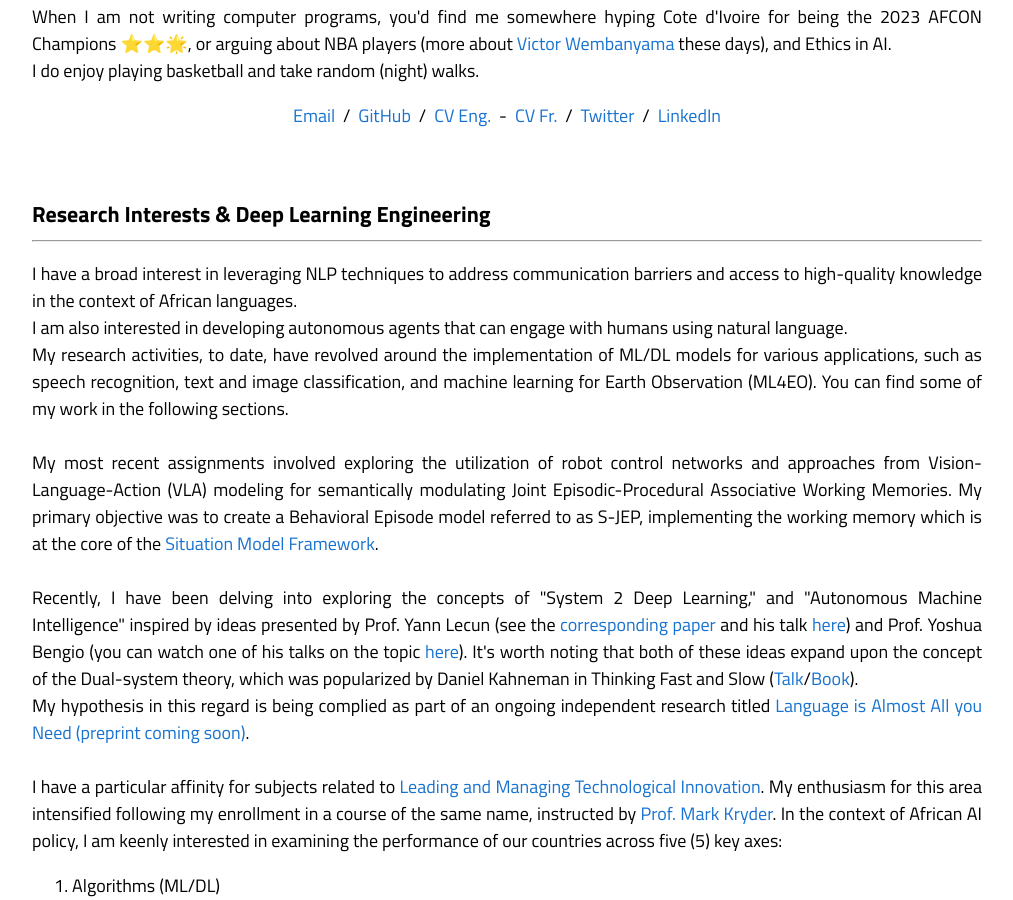
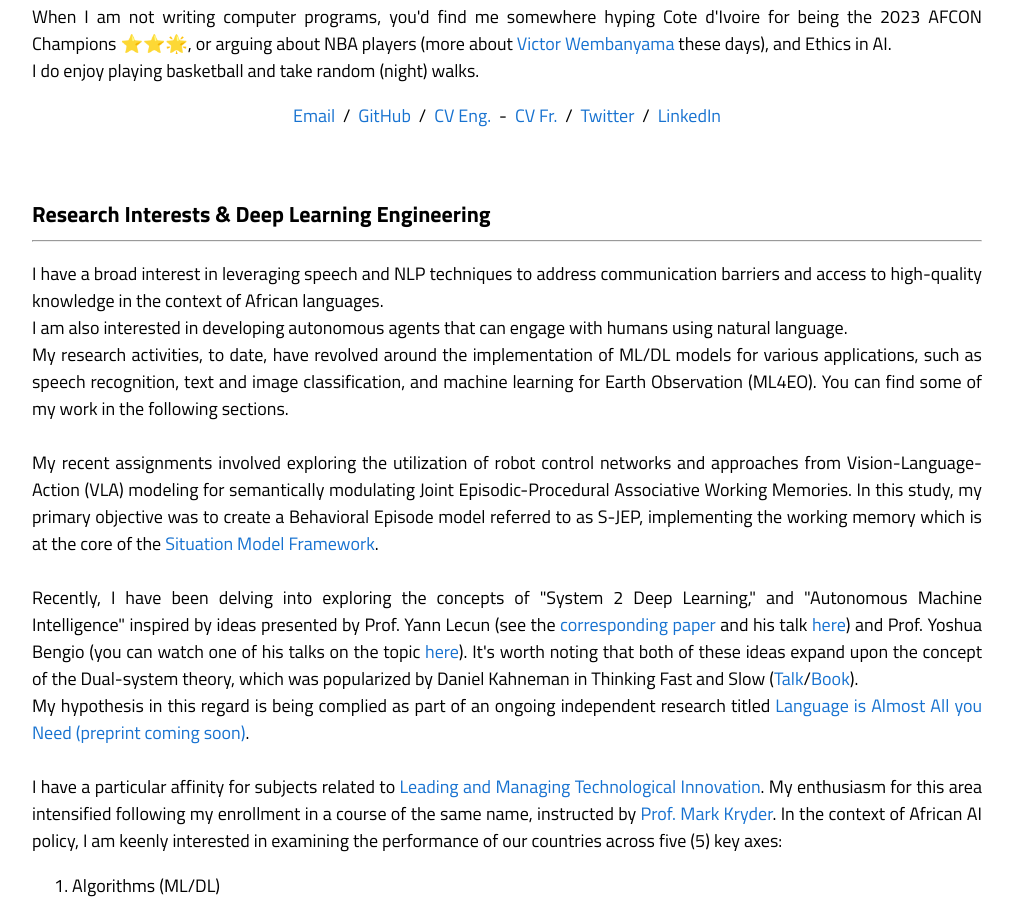
Before and after one commit to dric2018/dric2018.github.io, a Jekyll site: the page built from _posts/2024-06-01-wakanda.markdown, in a window 1280 px wide and 900 px high, scrolled down 807 px. Shown: the whole window, without its empty margins (133-1146 px from the left). Built offline with Jekyll 4.4.1, drawn with Linux system fonts in a browser that asks for light colours.

Commit message:
updated bio

```diff
--- a/_layouts/default.html
+++ b/_layouts/default.html
@@ -83,11 +83,11 @@
               <h2>Research Interests & Deep Learning Engineering</h2>
               <hr>
               <p class="profile-content">
-                I have a broad interest in leveraging NLP techniques to address communication barriers and access to high-quality knowledge in the context of African languages.<br>
+                I have a broad interest in leveraging speech and NLP techniques to address communication barriers and access to high-quality knowledge in the context of African languages.<br>
                 I am also interested in developing autonomous agents that can engage with humans using natural language.<br>
                 My research activities, to date, have revolved around the implementation of ML/DL models for various applications, such as speech recognition, text and image classification, and machine learning for Earth Observation (ML4EO). You can find some of my work in the following sections.<br><br>
 
-                My most recent assignments involved exploring the utilization of robot control networks and approaches from Vision-Language-Action (VLA) modeling for semantically modulating Joint Episodic-Procedural Associative Working Memories. My primary objective was to create a Behavioral Episode model referred to as S-JEP, implementing the working memory which is at the core of the <a href="https://www.uni-bielefeld.de/einrichtungen/zif/groups/previous/archive-rg/2019cognitive-behavior/" target="_blank">Situation Model Framework</a>.<br><br>
+                My recent assignments involved exploring the utilization of robot control networks and approaches from Vision-Language-Action (VLA) modeling for semantically modulating Joint Episodic-Procedural Associative Working Memories. In this study, my primary objective was to create a Behavioral Episode model referred to as S-JEP, implementing the working memory which is at the core of the <a href="https://www.uni-bielefeld.de/einrichtungen/zif/groups/previous/archive-rg/2019cognitive-behavior/" target="_blank">Situation Model Framework</a>.<br><br>
 
                 Recently, I have been delving into exploring the concepts of "System 2 Deep Learning," and "Autonomous Machine Intelligence" inspired by ideas presented by Prof. Yann Lecun (see the <a href="https://openreview.net/pdf?id=BZ5a1r-kVsf" target="_blank">corresponding paper</a> and his talk <a href="https://www.youtube.com/watch?v=OKkEdTchsiE&ab_channel=InstitutdesHautes%C3%89tudesScientifiques%28IH%C3%89S%29" target="_blank">here</a>) and Prof. Yoshua Bengio (you can watch one of his talks on the topic <a href="https://www.youtube.com/watch?v=T3sxeTgT4qc&t=754s&ab_channel=LexClips" target="_blank">here</a>).
                 It's worth noting that both of these ideas expand upon the concept of the Dual-system theory, which was popularized by  Daniel Kahneman in Thinking Fast and Slow (<a href="https://www.youtube.com/watch?v=gmjgZF2HEwI&t=3936s&ab_channel=LongNowFoundation" target="_blank">Talk</a>/<a href="https://www.amazon.com/Thinking-Fast-Slow-Daniel-Kahneman/dp/0374533555" target="_blank">Book</a>).<br>
```
